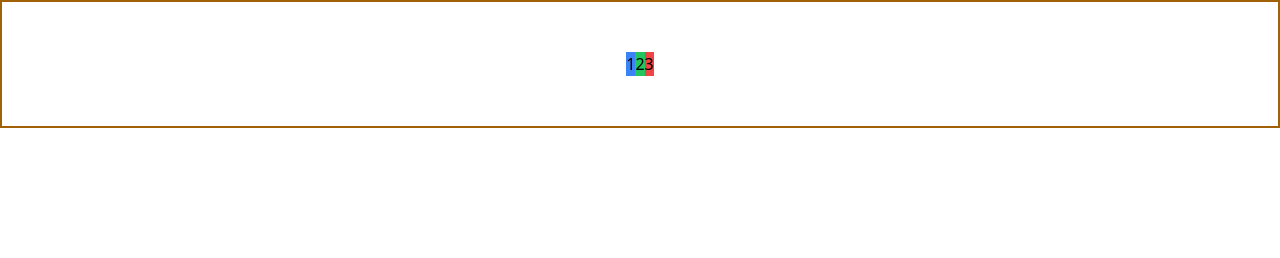
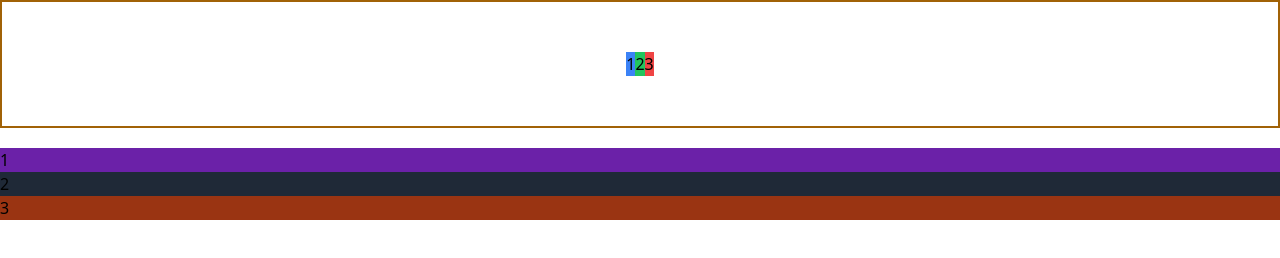
Before and after one commit to treinaweb/Tailwind-Flexbox, a website: page index.html in a window 1280 px wide. Drawn offline with nearby package versions, Linux system fonts and the light colour scheme; files that its build step writes are made by us from their sources.

Commit message:
01:04 - Flex-column

```diff
--- a/index.html
+++ b/index.html
@@ -8,10 +8,16 @@
     <link rel="stylesheet" href="dist/build.css">
 </head>
 <body>
-    <div class="flex justify-center border-2 border-yellow-700 h-32 items-center">
+    <div class="flex justify-center border-2 border-yellow-700 h-32 items-center mb-5">
         <div class="bg-blue-500">1</div>
         <div class="bg-green-500">2</div>
         <div class="bg-red-500">3</div>
     </div>
+
+    <div class="flex flex-col">
+        <div class="bg-purple-800">1</div>
+        <div class="bg-gray-800">2</div>
+        <div class="bg-orange-800">3</div>
+    </div>
 </body>
 </html>
```
